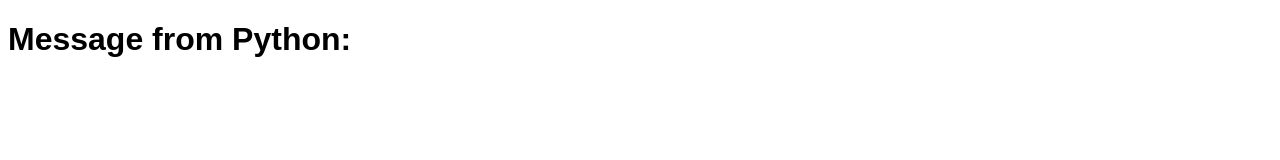
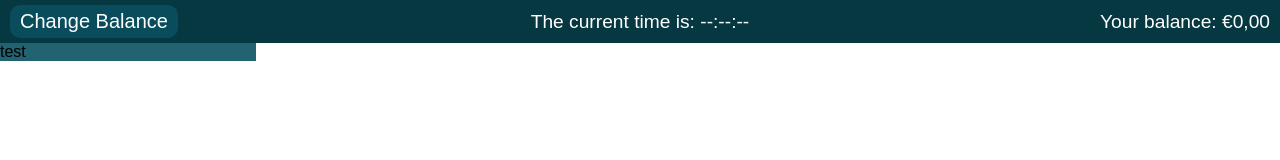
Before and after one commit to StachRedeker/Mirror-PWS, an Electron app: page GUI/home.html in a window 1280 px wide. Drawn offline with Linux system fonts and the light colour scheme; no server answers; a web font is replaced by a local one.

Commit message:
Added elements to GUI
Changed styling and colors, added topbar and started work on sidebar

```diff
--- a/GUI/home.css
+++ b/GUI/home.css
@@ -1,3 +1,67 @@
 body {
-    font-family: sans-serif;
+    font-family: "Oxygen Mono", sans-serif;
+    margin: 0;
+    padding: 0;
 }
+
+.top-bar {
+    width: 100%;
+    height: max-content;
+    background-color: #063842;
+    margin: 0;
+
+    display: table;
+    table-layout: fixed;
+}
+
+.time, .balance, .change-balance {
+    color: white;
+    font-size: 1.2rem;
+    padding: 5px 10px;
+    margin: 0;
+
+    display: table-cell;
+}
+
+.change-balance {
+    text-align: left;
+}
+
+.change-balance button {
+    font-family: "Oxygen Mono", sans-serif;
+    background-color: #094d5c;
+    border: none;
+    color: white;
+    padding: 5px 10px;
+    font-size: 20px;
+    border-radius: 10px;
+    transition-duration: 100ms;
+    outline: none;
+}
+
+.change-balance button:hover {
+    background-color: #127288;
+    border-radius: 5px;
+}
+
+.change-balance button:active {
+    background-color: #249db8;
+}
+
+
+.time {
+    text-align: center;
+}
+
+.balance {
+    text-align: right;
+}
+
+
+
+.side-bar {
+    height: 100%;
+    width: 20%;
+    background-color: #226371;
+    margin: 0;
+}
--- a/GUI/home.html
+++ b/GUI/home.html
@@ -5,9 +5,23 @@
         <title>PWS</title>
 
         <link rel="stylesheet" type="text/css" href="home.css">
+        <link href="https://fonts.googleapis.com/css2?family=Oxygen+Mono&display=swap" rel="stylesheet">
     </head>
     <body>
-        <h1>Message from Python: <span id="msg"></span></h1>
+        <div class="container">
+            <div class="top-bar">
+                <div class="change-balance"><button>Change Balance</button></div>
+                <div class="time">The current time is: --:--:--</div>
+                <div class="balance">Your balance: €0,00</div>
+            </div>
+            <div class="side-bar">
+                <div>test</div>
+            </div>
+
+            <div class="main">
+
+            </div>
+        </div>
 
         <script>
             require("./home.js")
--- a/GUI/home.js
+++ b/GUI/home.js
@@ -1,9 +1,8 @@
 const electron = require("electron");
 const ipc = electron.ipcRenderer;
 
-const span = document.getElementById("msg");
+const time = document.getElementsByClassName("time")[0];
 
-ipc.on("setText", (_, text) => {
-    console.log(text)
-    span.innerHTML = text;
+ipc.on("setTime", (_, text) => {
+    time.innerHTML = "The current time is: " + text;
 });
```
Also changed, not shown: GUI/main.js (+12 -4 lines), 1 other file.
